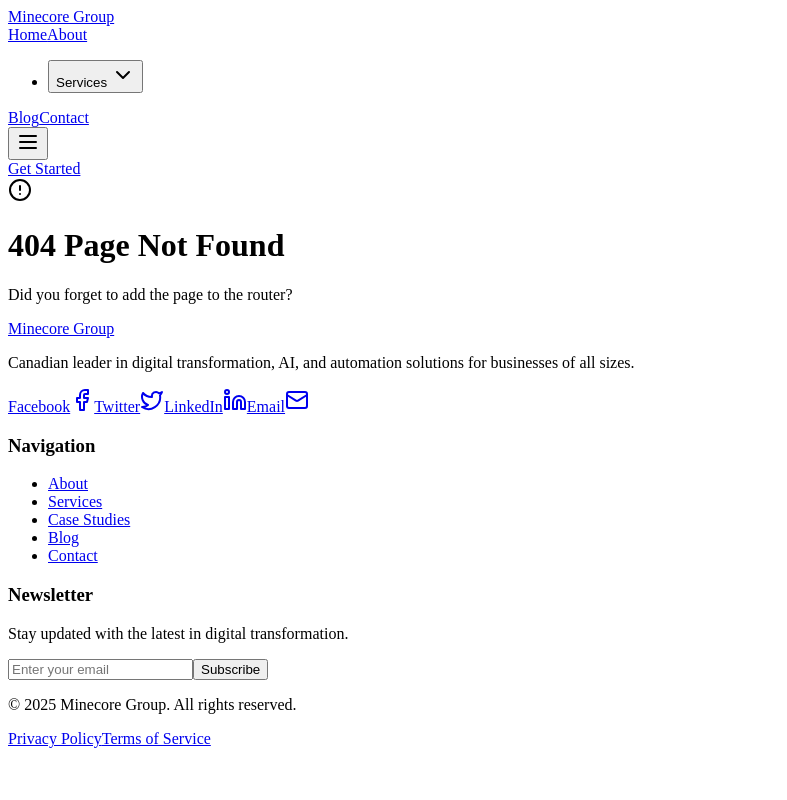
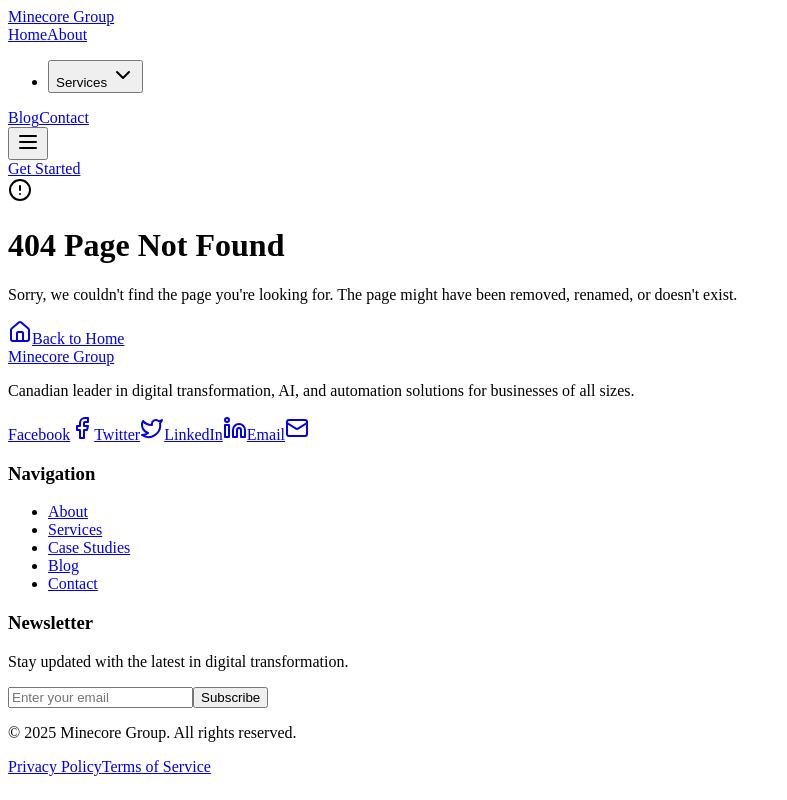
Before and after one commit to Pubomax/website-navigator, a React (Vite) app in the folder client/: page /privacy in a window 1280 px wide. Shown: the whole page, without its empty margins (0-787 px from the left). Built offline with nearby package versions, Linux system fonts and the light colour scheme.

Commit message:
Add a 404 page with improved styling and a link to the homepage.
Screenshot: https://storage.googleapis.com/screenshot-production-us-central1/20085525-4ab6-415d-9a21-c3b07258c442/5891c642-46e3-42b5-bbf2-b4f1d2390f5e.jpg

```diff
--- a/client/src/pages/not-found.tsx
+++ b/client/src/pages/not-found.tsx
@@ -1,19 +1,28 @@
+import { Link } from "wouter";
 import { Card, CardContent } from "@/components/ui/card";
-import { AlertCircle } from "lucide-react";
+import { Button } from "@/components/ui/button";
+import { AlertCircle, Home } from "lucide-react";
 
 export default function NotFound() {
   return (
-    <div className="min-h-screen w-full flex items-center justify-center bg-gray-50">
+    <div className="min-h-screen w-full flex items-center justify-center bg-background">
       <Card className="w-full max-w-md mx-4">
-        <CardContent className="pt-6">
-          <div className="flex mb-4 gap-2">
-            <AlertCircle className="h-8 w-8 text-red-500" />
-            <h1 className="text-2xl font-bold text-gray-900">404 Page Not Found</h1>
+        <CardContent className="pt-6 flex flex-col items-center text-center">
+          <div className="flex flex-col items-center gap-4 mb-6">
+            <AlertCircle className="h-12 w-12 text-destructive" />
+            <h1 className="text-2xl font-bold">404 Page Not Found</h1>
           </div>
 
-          <p className="mt-4 text-sm text-gray-600">
-            Did you forget to add the page to the router?
+          <p className="text-muted-foreground mb-8">
+            Sorry, we couldn't find the page you're looking for. The page might have been removed, renamed, or doesn't exist.
           </p>
+
+          <Button asChild>
+            <Link href="/" className="flex items-center gap-2">
+              <Home className="h-4 w-4" />
+              Back to Home
+            </Link>
+          </Button>
         </CardContent>
       </Card>
     </div>
```
